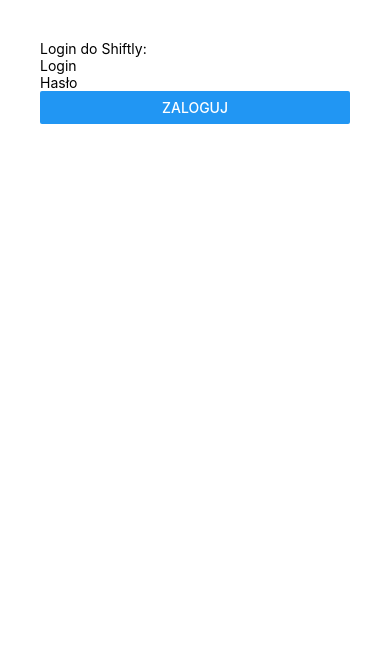
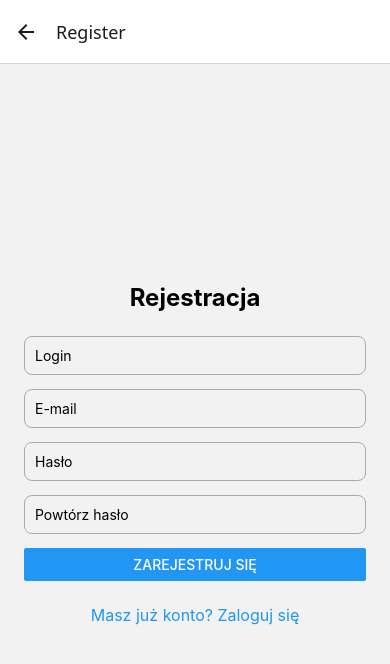
Before and after one commit to AcidReef/shiftly-frontend, a React Native app: screen /Register in a window 390 px wide. Shown: the top 664 px of the page. Built offline with nearby package versions, Linux system fonts and the light colour scheme.

Commit message:
user-login

```diff
--- a/App.tsx
+++ b/App.tsx
@@ -1,45 +1,2 @@
-import React, { useState } from "react";
-import { View, TextInput, Button, Text } from "react-native";
-
-export default function App() {
-  const [userName, setUserName] = useState("");
-  const [password, setPassword] = useState("");
-  const [token, setToken] = useState("");
-  const [error, setError] = useState("");
-
-  async function login() {
-    setError("");
-    try {
-      const res = await fetch("http://<TWÓJ_IP>:5104/api/auth/login", {
-        method: "POST",
-        headers: { "Content-Type": "application/json" },
-        body: JSON.stringify({ userName, password })
-      });
-      if (!res.ok) throw new Error(await res.text());
-      const data = await res.json();
-      setToken(data.token);
-    } catch (err: any) {
-      setError(err.message);
-    }
-  }
-
-  if (!token) {
-    return (
-      <View style={{ margin: 40 }}>
-        <Text>Login do Shiftly:</Text>
-        <TextInput value={userName} onChangeText={setUserName} placeholder="Login" />
-        <TextInput value={password} onChangeText={setPassword} placeholder="Hasło" secureTextEntry />
-        <Button title="Zaloguj" onPress={login} />
-        {error ? <Text style={{ color: "red" }}>{error}</Text> : null}
-      </View>
-    );
-  }
-
-  return (
-    <View style={{ margin: 40 }}>
-      <Text>Jesteś zalogowany!</Text>
-      <Text selectable>{token}</Text>
-      {/* Tu zrób fetch shiftów, itd */}
-    </View>
-  );
-}
+import AppNavigator from "./src/AppNavigator";
+export default AppNavigator;
--- /dev/null
+++ b/src/AppNavigator.tsx
@@ -0,0 +1,35 @@
+import React from "react";
+import { NavigationContainer } from "@react-navigation/native";
+import { createNativeStackNavigator } from "@react-navigation/native-stack";
+import LoginScreen from "./screens/LoginScreen";
+import RegisterScreen from "./screens/RegisterScreen";
+import HomeScreen from "./screens/HomeScreen";
+// import ShiftScreen from "./screens/ShiftScreen";
+// import LeaveRequestScreen from "./screens/LeaveRequestScreen";
+// import SwapRequestScreen from "./screens/SwapRequestScreen";
+
+export type RootStackParamList = {
+  Login: undefined;
+  Register: undefined;
+  Home: undefined;
+  Shifts: undefined;
+  LeaveRequest: undefined;
+  SwapRequest: undefined;
+};
+
+const Stack = createNativeStackNavigator<RootStackParamList>();
+
+export default function AppNavigator() {
+  return (
+    <NavigationContainer>
+      <Stack.Navigator initialRouteName="Login">
+        <Stack.Screen name="Login" component={LoginScreen} />
+        <Stack.Screen name="Register" component={RegisterScreen} />
+        <Stack.Screen name="Home" component={HomeScreen} />
+        {/* <Stack.Screen name="Shifts" component={ShiftScreen} />
+        <Stack.Screen name="LeaveRequest" component={LeaveRequestScreen} />
+        <Stack.Screen name="SwapRequest" component={SwapRequestScreen} /> */}
+      </Stack.Navigator>
+    </NavigationContainer>
+  );
+}
--- /dev/null
+++ b/src/screens/HomeScreen.tsx
@@ -0,0 +1,42 @@
+import React from "react";
+import { View, Text, Button, StyleSheet } from "react-native";
+import { NativeStackNavigationProp } from "@react-navigation/native-stack";
+import { useNavigation } from "@react-navigation/native";
+import { RootStackParamList } from "../AppNavigator";
+
+type HomeNavProp = NativeStackNavigationProp<RootStackParamList, "Home">;
+
+export default function HomeScreen() {
+  const navigation = useNavigation<HomeNavProp>();
+
+  return (
+    <View style={styles.container}>
+      <Text style={styles.title}>Witaj w Shiftly!</Text>
+
+      <Button
+        title="Moje zmiany"
+        onPress={() => navigation.navigate("Shifts")}
+      />
+      <Button
+        title="Zgłoś urlop"
+        onPress={() => navigation.navigate("LeaveRequest")}
+      />
+      <Button
+        title="Swap Request"
+        onPress={() => navigation.navigate("SwapRequest")}
+      />
+      {/* Na razie opcjonalnie: wyloguj */}
+      <View style={{ marginTop: 40 }}>
+        <Button
+          title="Wyloguj"
+          onPress={() => navigation.replace("Login")}
+        />
+      </View>
+    </View>
+  );
+}
+
+const styles = StyleSheet.create({
+  container: { flex: 1, justifyContent: "center", padding: 24 },
+  title: { fontSize: 22, fontWeight: "bold", marginBottom: 24, textAlign: "center" },
+});
--- /dev/null
+++ b/src/screens/LoginScreen.tsx
@@ -0,0 +1,64 @@
+import React, { useState } from "react";
+import { View, Text, TextInput, Button, Alert, TouchableOpacity, StyleSheet } from "react-native";
+import { useNavigation } from "@react-navigation/native";
+import { NativeStackNavigationProp } from "@react-navigation/native-stack";
+import { RootStackParamList } from "../AppNavigator";
+
+type NavigationProp = NativeStackNavigationProp<RootStackParamList, "Login">;
+
+export default function LoginScreen() {
+  const navigation = useNavigation<NavigationProp>();
+  const [userName, setUserName] = useState("");
+  const [password, setPassword] = useState("");
+  const [loading, setLoading] = useState(false);
+
+  async function login() {
+    setLoading(true);
+    try {
+      const res = await fetch("http://172.20.10.10:5104/api/auth/login", {
+        method: "POST",
+        headers: { "Content-Type": "application/json" },
+        body: JSON.stringify({ userName, password })
+      });
+      const data = await res.json();
+      if (!res.ok) throw new Error(data || "Błąd logowania");
+      Alert.alert("Sukces", "Zalogowano!");
+      navigation.replace("Home");
+    } catch (e: any) {
+      Alert.alert("Błąd logowania", e.message || "Nieprawidłowy login lub hasło.");
+    } finally {
+      setLoading(false);
+    }
+  }
+
+  return (
+    <View style={styles.container}>
+      <Text style={styles.title}>Logowanie</Text>
+      <TextInput
+        placeholder="Login"
+        value={userName}
+        onChangeText={setUserName}
+        style={styles.input}
+        autoCapitalize="none"
+      />
+      <TextInput
+        placeholder="Hasło"
+        value={password}
+        onChangeText={setPassword}
+        secureTextEntry
+        style={styles.input}
+      />
+      <Button title={loading ? "Logowanie..." : "Zaloguj się"} onPress={login} disabled={loading} />
+      <TouchableOpacity onPress={() => navigation.replace("Register")} style={{ marginTop: 24 }}>
+        <Text style={styles.link}>Nie masz konta? Zarejestruj się</Text>
+      </TouchableOpacity>
+    </View>
+  );
+}
+
+const styles = StyleSheet.create({
+  container: { flex: 1, justifyContent: "center", padding: 24 },
+  title: { fontSize: 24, fontWeight: "bold", marginBottom: 24, textAlign: "center" },
+  input: { borderWidth: 1, borderColor: "#aaa", borderRadius: 8, marginBottom: 14, padding: 10 },
+  link: { color: "#2196F3", textAlign: "center", fontSize: 16 }
+});
--- /dev/null
+++ b/src/screens/RegisterScreen.tsx
@@ -0,0 +1,90 @@
+import React, { useState } from "react";
+import { View, Text, TextInput, Button, Alert, TouchableOpacity, StyleSheet } from "react-native";
+import { NativeStackNavigationProp } from "@react-navigation/native-stack";
+import { useNavigation } from "@react-navigation/native";
+
+// Typy nawigacji (jeśli masz własne, podmień)
+type RootStackParamList = {
+  Login: undefined;
+  Register: undefined;
+};
+
+type NavigationProp = NativeStackNavigationProp<RootStackParamList, "Register">;
+
+export default function RegisterScreen() {
+  const navigation = useNavigation<NavigationProp>();
+  const [userName, setUserName] = useState("");
+  const [email, setEmail] = useState("");
+  const [password, setPassword] = useState("");
+  const [repeat, setRepeat] = useState("");
+  const [loading, setLoading] = useState(false);
+
+  async function register() {
+    if (!userName || !email || !password || password !== repeat) {
+      Alert.alert("Błąd", "Uzupełnij poprawnie wszystkie pola i powtórz hasło.");
+      return;
+    }
+    setLoading(true);
+    try {
+      const res = await fetch("http://172.20.10.10:5104/api/auth/register", {
+        method: "POST",
+        headers: { "Content-Type": "application/json" },
+        body: JSON.stringify({ userName, email, password })
+      });
+      const txt = await res.text();
+      if (!res.ok) throw new Error(txt);
+      Alert.alert("Sukces", "Konto utworzone! Zaloguj się.");
+      navigation.replace("Login");
+    } catch (e: any) {
+      Alert.alert("Błąd", e.message);
+    } finally {
+      setLoading(false);
+    }
+  }
+
+  return (
+    <View style={styles.container}>
+      <Text style={styles.title}>Rejestracja</Text>
+      <TextInput
+        placeholder="Login"
+        value={userName}
+        onChangeText={setUserName}
+        style={styles.input}
+        autoCapitalize="none"
+      />
+      <TextInput
+        placeholder="E-mail"
+        value={email}
+        onChangeText={setEmail}
+        keyboardType="email-address"
+        style={styles.input}
+        autoCapitalize="none"
+      />
+      <TextInput
+        placeholder="Hasło"
+        value={password}
+        onChangeText={setPassword}
+        secureTextEntry
+        style={styles.input}
+      />
+      <TextInput
+        placeholder="Powtórz hasło"
+        value={repeat}
+        onChangeText={setRepeat}
+        secureTextEntry
+        style={styles.input}
+      />
+      <Button title={loading ? "Rejestruję..." : "Zarejestruj się"} onPress={register} disabled={loading} />
+      <TouchableOpacity onPress={() => navigation.replace("Login")} style={{ marginTop: 24 }}>
+        <Text style={styles.link}>Masz już konto? Zaloguj się</Text>
+      </TouchableOpacity>
+    </View>
+  );
+}
+
+const styles = StyleSheet.create({
+  container: { flex: 1, justifyContent: "center", padding: 24 },
+  title: { fontSize: 24, fontWeight: "bold", marginBottom: 24, textAlign: "center" },
+  input: { borderWidth: 1, borderColor: "#aaa", borderRadius: 8, marginBottom: 14, padding: 10 },
+  link: { color: "#2196F3", textAlign: "center", fontSize: 16 }
+});
```
Also changed, not shown: src/screens/LeaveRequestScreen.tsx (added), src/screens/ShiftScreen.tsx (added), src/screens/SwapRequestScreen.tsx (added).
